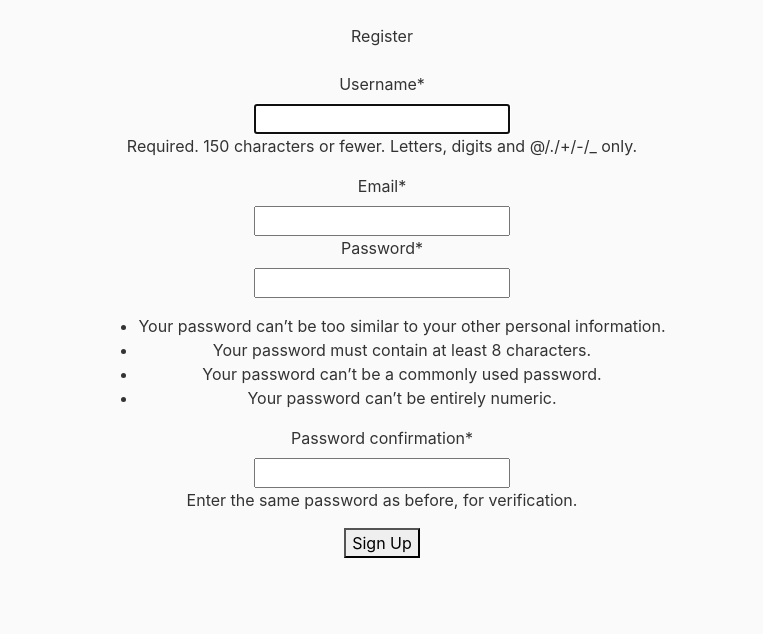
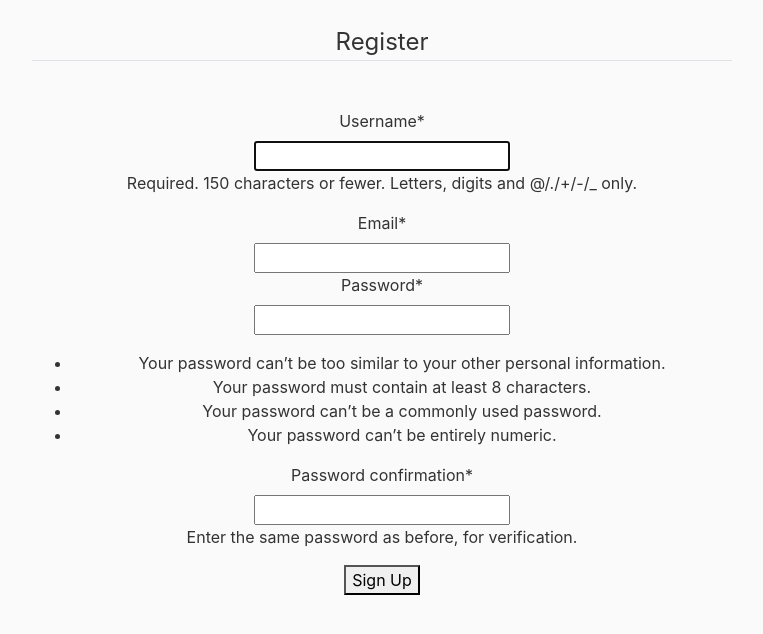
Before and after one commit to pulkitmunjral/SockMarketGuide, a Django app: page /register/ in a window 1280 px wide. Shown: the part 56-690 px from the top of the page, without its empty margins (68-831 px from the left). Run offline with Django 3.2, Linux system fonts and the light colour scheme; some libraries are stand-ins or nearby versions.

Commit message:
Loogin and register template fixes

```diff
--- a/StockMarket/templates/register.html
+++ b/StockMarket/templates/register.html
@@ -2,21 +2,13 @@
 {% block content %}
 {% load crispy_forms_tags %}
 <div class="container" style="top: -15px;text-align: center;">
-<div class="row">
-	<div class="col">
-		<div class="home_search_container">
-			<div class="home_search_content">
-				<form method="POST" class="home_search_form" id="home_search_form">
-					<div class="d-flex flex-lg-column flex-column align-items-center justify-content-lg-between justify-content-start">
-						<div class="home_search_title">Register</div><br>
-						{{ form|crispy }}
-						{% csrf_token %}
-						<button class="home_search_button" type="submit">Sign Up</button>
-					</div>
-				</form>
-			</div>
+	<form method="POST" class="form-group" >
+		<div class="form-group">
+			<legend class="border-bottom mb-4">Register</legend><br>
+			{{ form|crispy }}
+			{% csrf_token %}
+			<button class="home_search_button" type="submit">Sign Up</button>
 		</div>
-	</div>
-</div>
+	</form>
 </div>
 {% endblock %}
```
Also changed, not shown: StockMarket/templates/login.html (+9 -18 lines).
